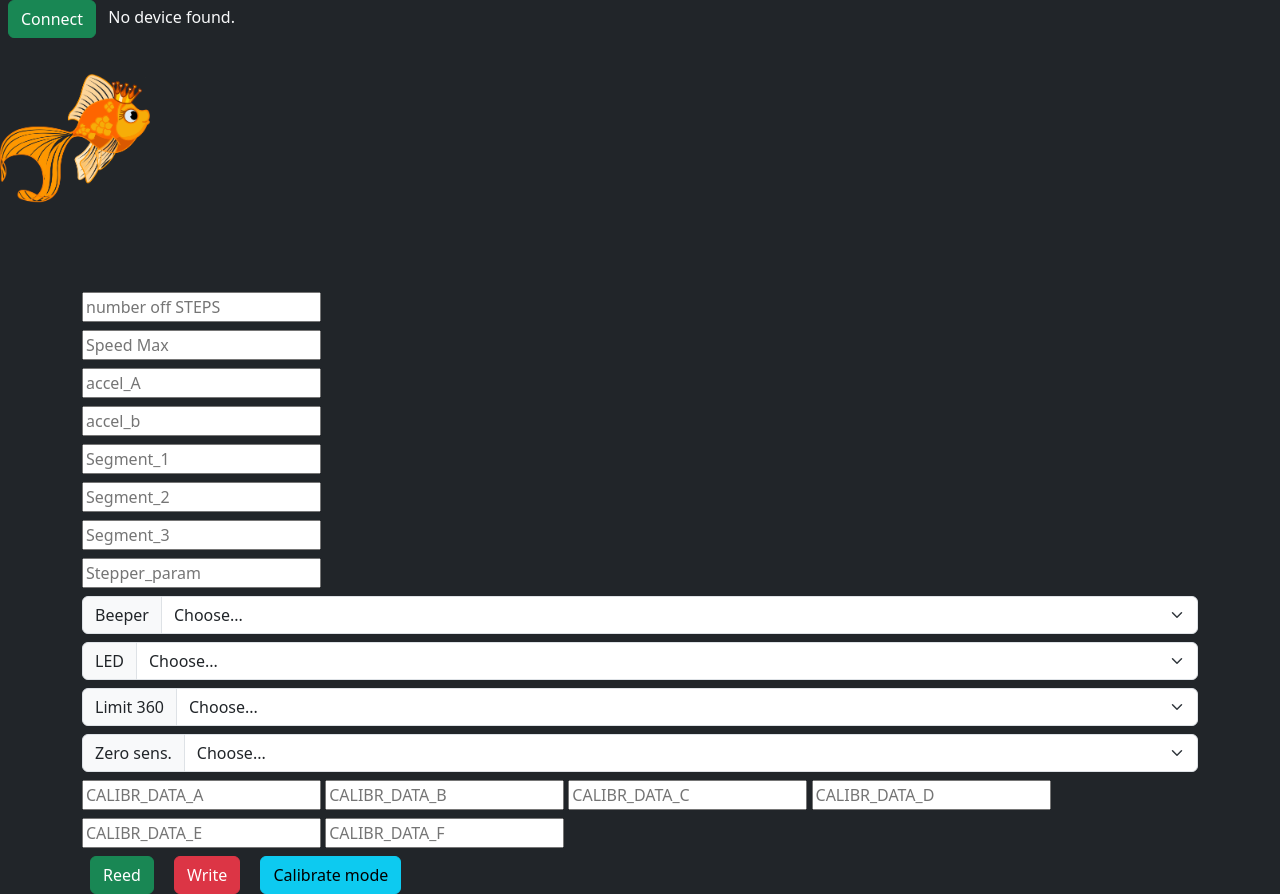
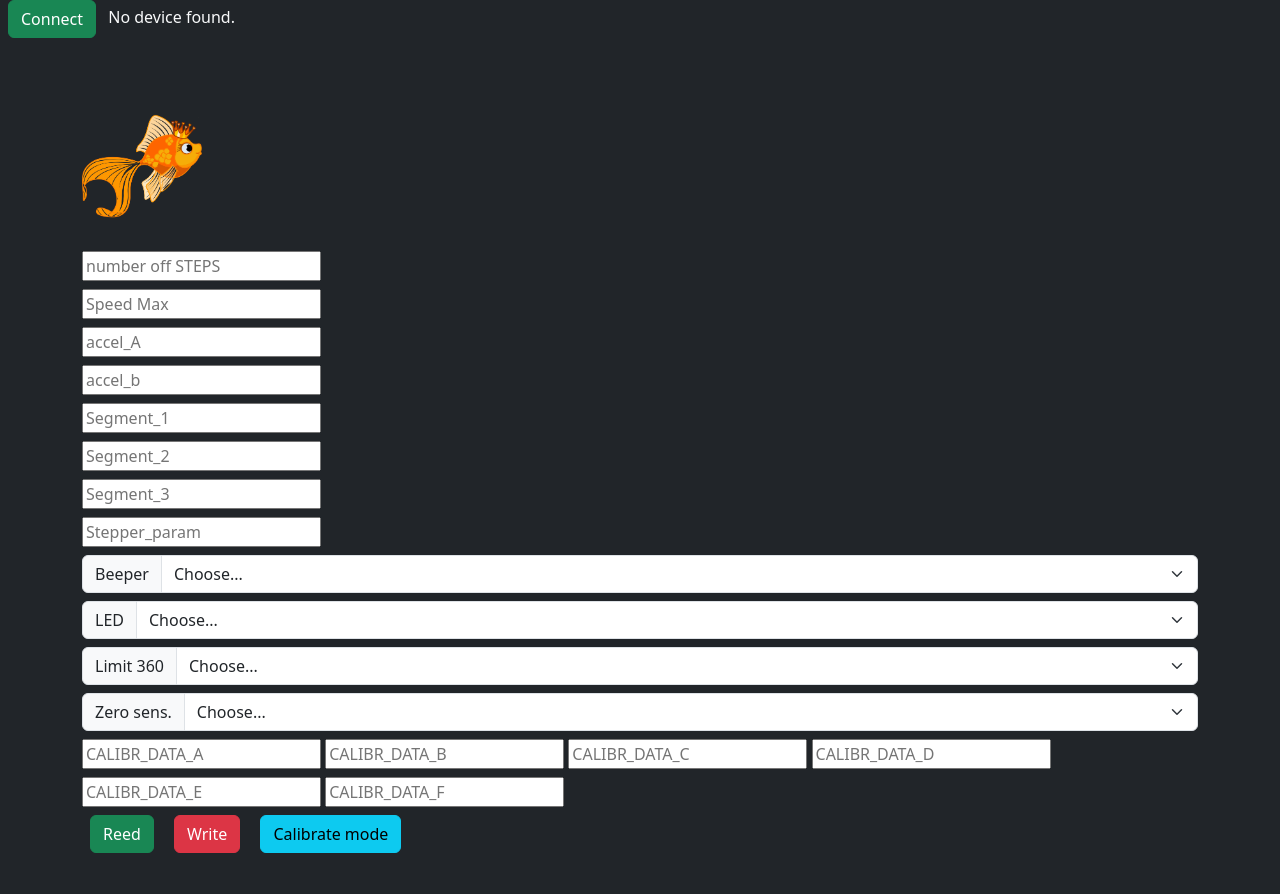
Before and after one commit to SocrateCrypto/fluger, a plain HTML site: page index.html in a window 1280 px wide. After the commit the page ends 853 px from the top, so only its background shows below. Drawn offline with nearby package versions, Linux system fonts and the light colour scheme.

Commit message:
Add files via upload

```diff
--- a/index.html
+++ b/index.html
@@ -20,8 +20,11 @@
             <span id="status"></span>
             <style>
     /* Уменьшить размер логотипа до 100 пикселей по ширине */
+
     img {
-      max-width: 150px;
+        margin-right: -auto;
+      max-width: 120px;
+
       height: auto;
     }
 
@@ -43,10 +46,10 @@
     </div>
 
     <head>
-    <img src="fisch.png" alt="Логотип">
+
     <body class="bg-dark text-light">
         <div class="container W-50 pt-5">
-
+     <img src="fisch.png" alt="Логотип">
     <div><input type="number" class="form control mb-2" placeholder="number off STEPS" id="_STEPS" value="null">
             </div>
             <div><input type="number" class="form control mb-2" placeholder="Speed Max" id="_SPEED_MAX" value="null"></div>
```
